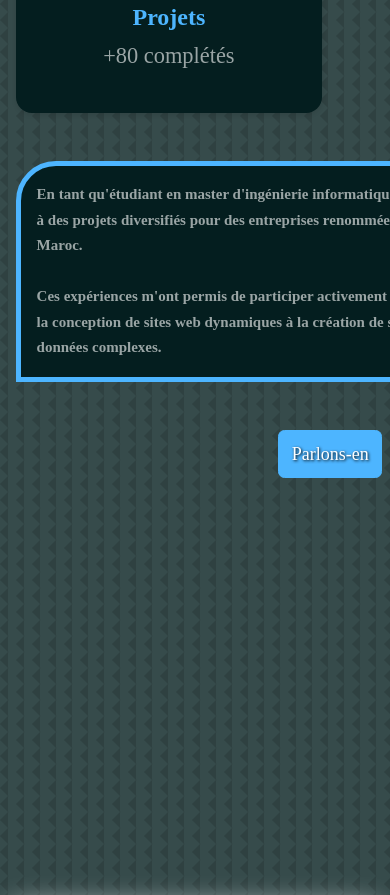
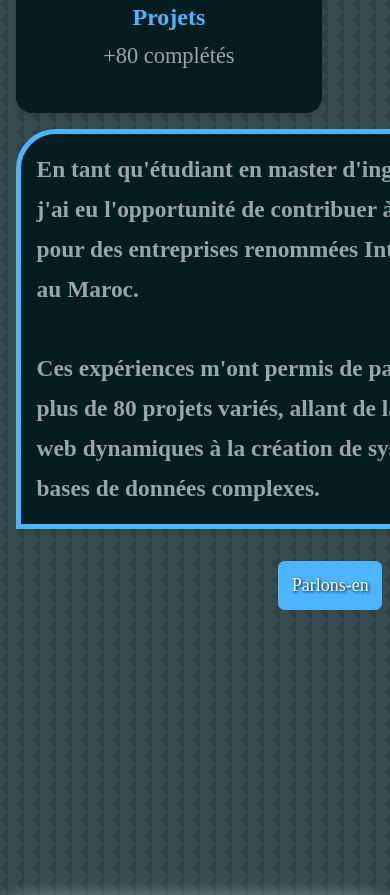
Before and after one commit to Mouhamed1003/keenprogrammer.com, a React (Create React App) app: page / in a window 390 px wide. Shown: the part 2420-3315 px from the top of the page. Built offline with nearby package versions, Linux system fonts and the light colour scheme.

Commit message:
Update a_propos.css

```diff
--- a/src/components/a_propos/a_propos.css
+++ b/src/components/a_propos/a_propos.css
@@ -330,11 +330,14 @@ section {
 
     .apropos_content p {
         width: 100%;
-        margin: 3rem 0 1rem 0;
+        margin: 1rem 0 0rem;
         padding: 1rem;
         box-sizing: border-box;
         text-align: left;
-        font-size: 15px;
+        font-size: 6vw;
+    }
+    .apropos_content p:hover {
+        font-size: 6vw;
     }
 
     .apropos_icon {
```
